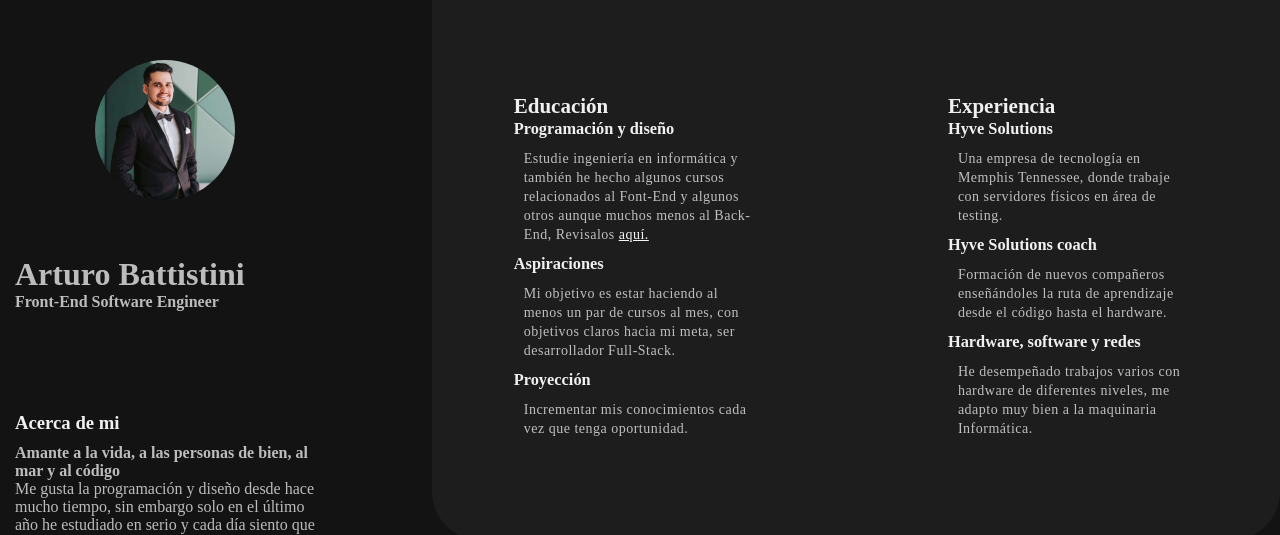
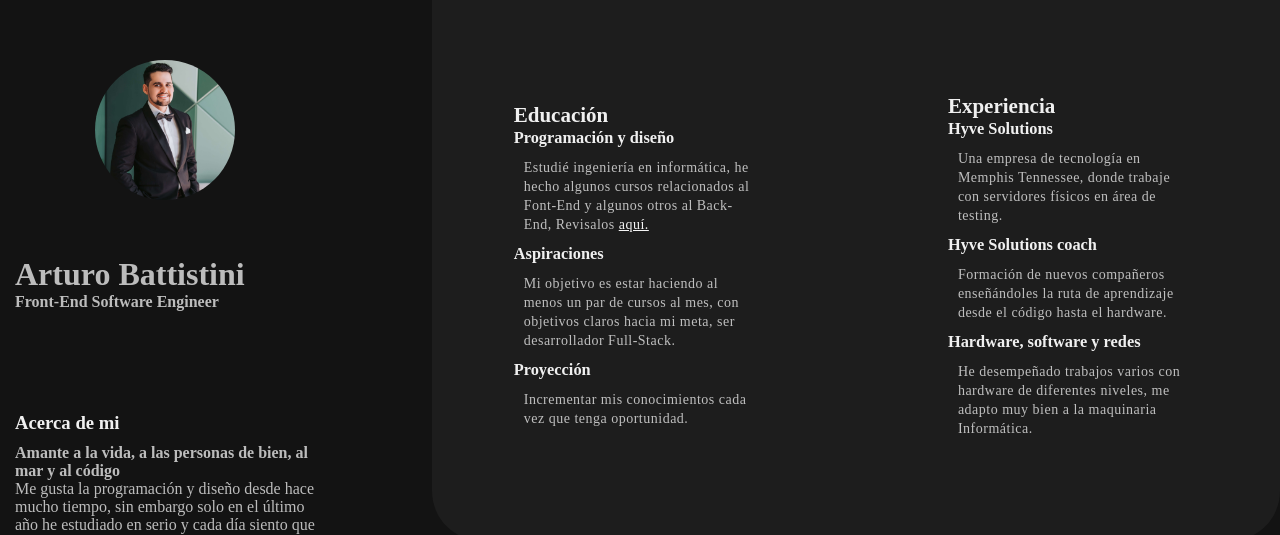
Before and after one commit to Arturo-Battistini/website, a plain HTML site: page src/resume/resume.html in a window 1280 px wide. Shown: the top 535 px of the page. Drawn offline with Linux system fonts and the light colour scheme.

Commit message:
modificando informacion 3

```diff
--- a/src/resume/resume.html
+++ b/src/resume/resume.html
@@ -35,7 +35,7 @@
         <div class="educacionContainer1 sameStylesEducacion">
           <h2>Educación</h2>
           <h3>Programación y diseño</h3>
-          <p>Estudie ingeniería en informática y también he hecho algunos cursos relacionados al Font-End y algunos otros aunque muchos menos al Back-End, Revisalos <a href="https://platzi.com/p/andresbattistini/" target="blank">aquí.</a></p>
+          <p>Estudié ingeniería en informática, he hecho algunos cursos relacionados al Font-End y algunos otros  al Back-End, Revisalos <a href="https://platzi.com/p/andresbattistini/" target="blank">aquí.</a></p>
         </div>
         <div class="educacionContainer2 sameStylesEducacion">
           <h3>Aspiraciones</h3>
```
Also changed, not shown: 1 other file.
